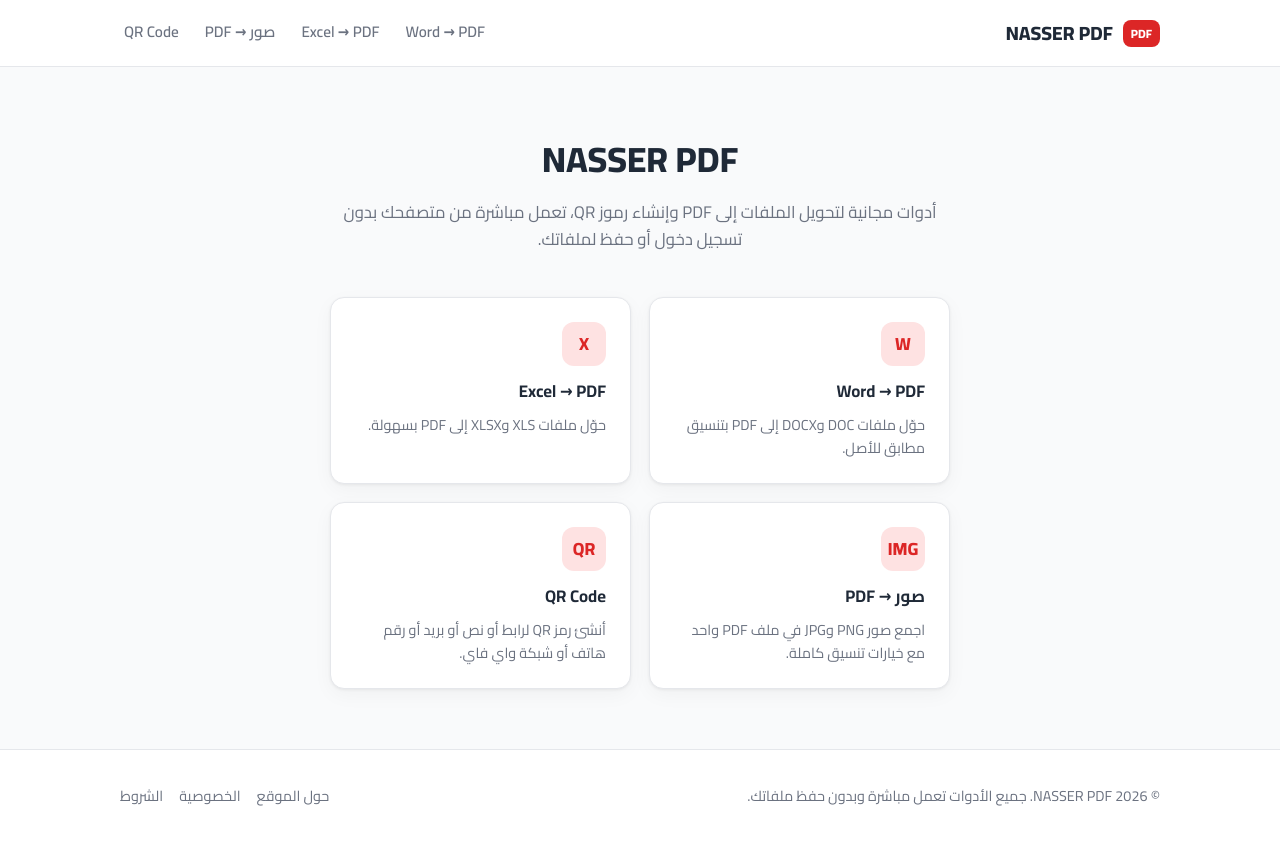
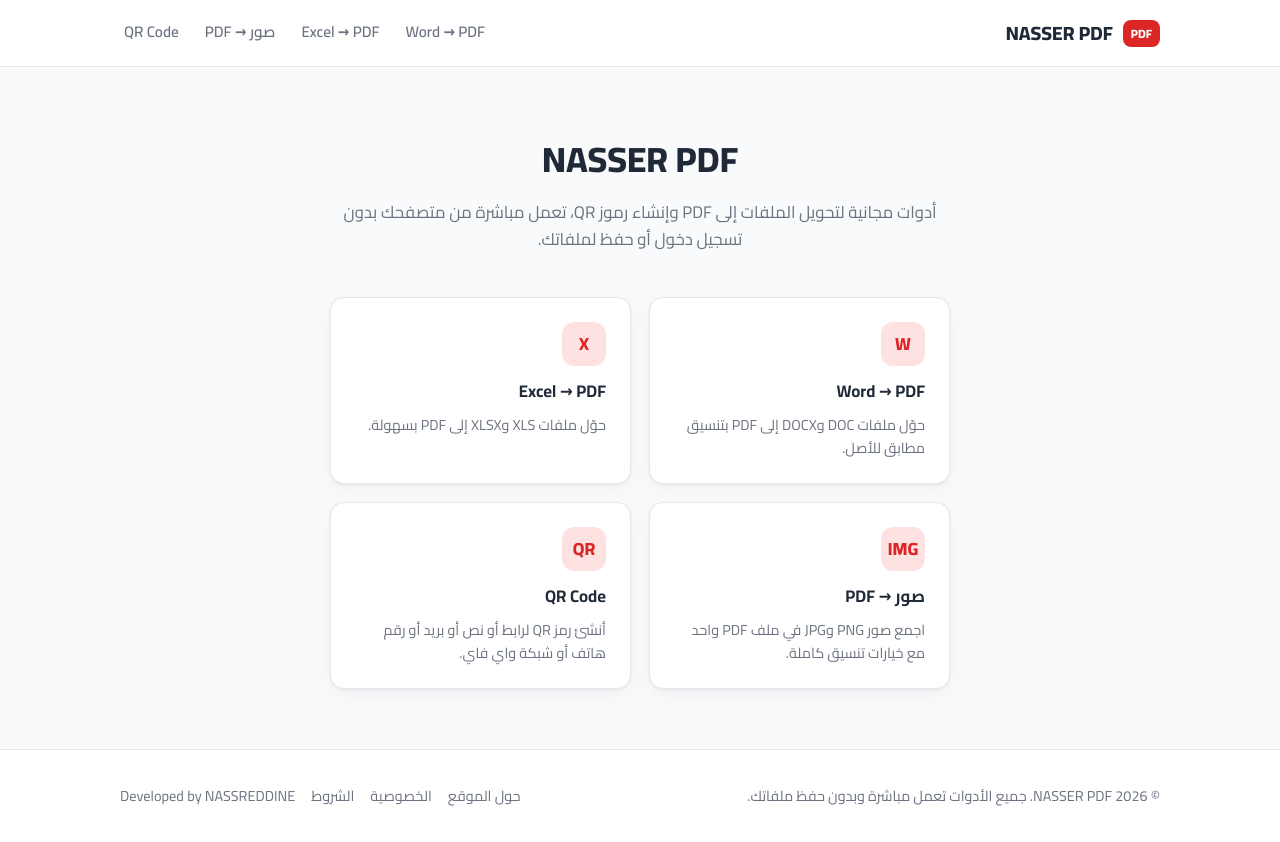
Before and after one commit to NASSREDDINE-net/NASSER-PDF, a React (Vite) app in the folder frontend/: page / in a window 1280 px wide. Built offline with nearby package versions, Linux system fonts and the light colour scheme; no server answers.

Commit message:
Update Layout.jsx

```diff
--- a/frontend/src/components/Layout.jsx
+++ b/frontend/src/components/Layout.jsx
@@ -41,6 +41,9 @@
             <Link to="/about">حول الموقع</Link>
             <Link to="/privacy">الخصوصية</Link>
             <Link to="/terms">الشروط</Link>
+            <a href="https://nassreddine.is-a.dev/" target="_blank" rel="noopener noreferrer">
+              Developed by NASSREDDINE
+            </a>
           </div>
         </div>
       </footer>
```
